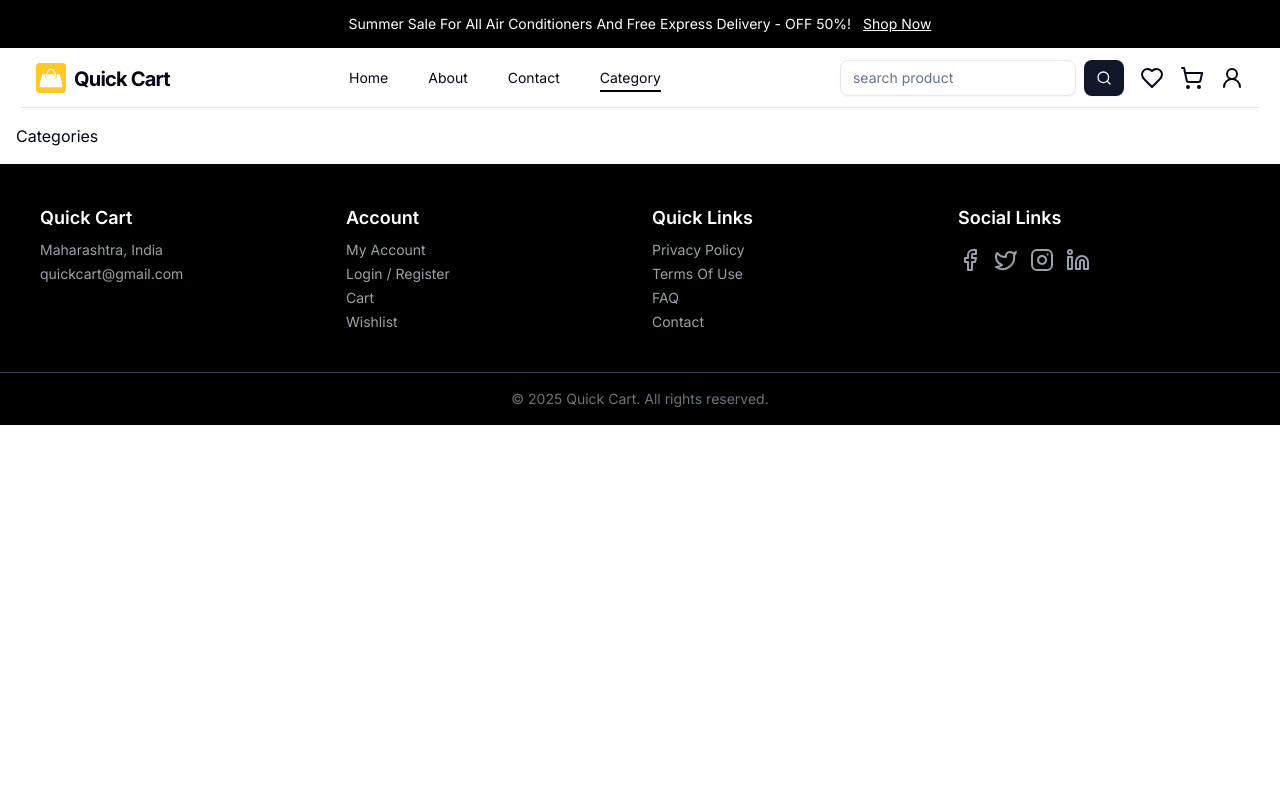
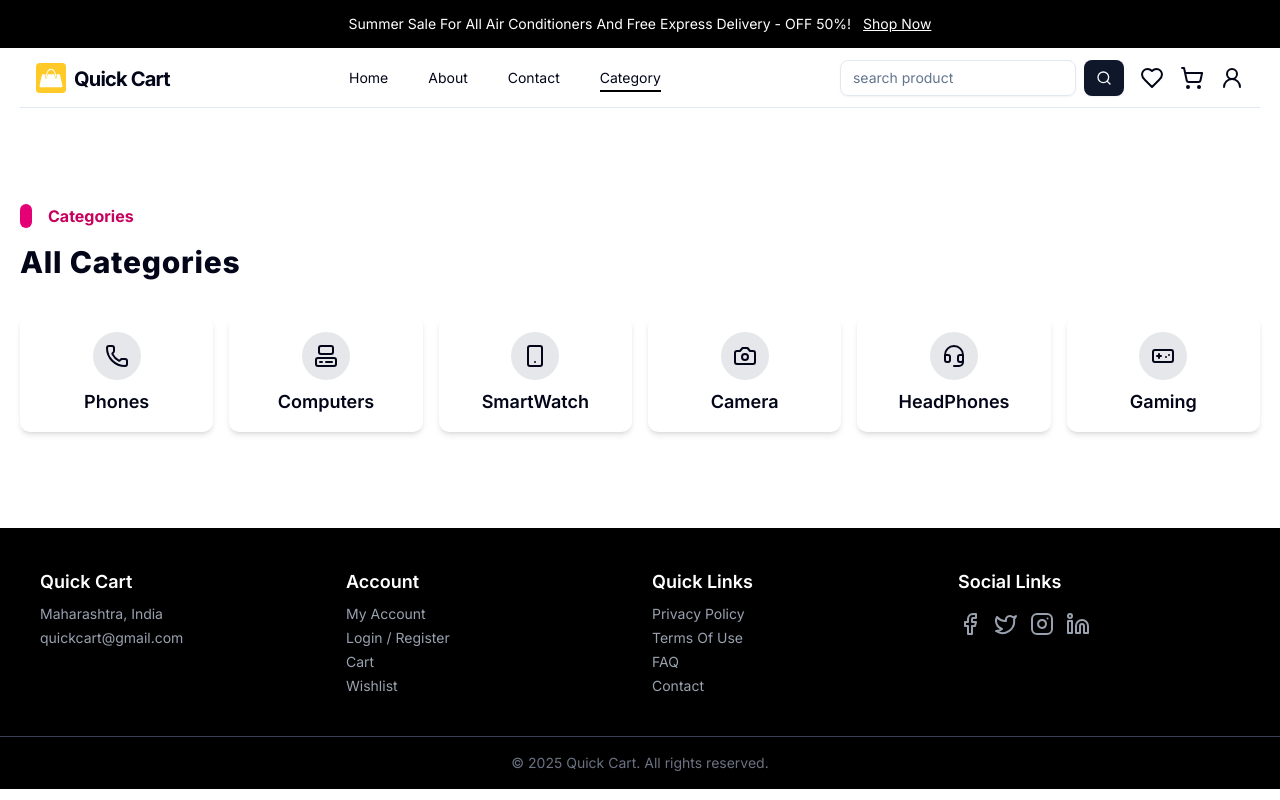
Before and after one commit to VivekkkGupta/QuickCart, a Next.js app: page /category in a window 1280 px wide. Built offline with nearby package versions, Linux system fonts and the light colour scheme; no server answers.

Commit message:
added some category page

```diff
--- a/app/category/page.jsx
+++ b/app/category/page.jsx
@@ -1,11 +1,74 @@
-import React from 'react'
+'use client'
+
+import { Button } from "@/components/ui/button";
+import { CameraIcon, Computer, Gamepad, Headset, Phone, Smartphone } from "lucide-react";
+import React from "react";
+
+const categories = [
+    {
+        categoryId: 1,
+        name: "Phones",
+        icon: <Phone/>,
+    },
+    {
+        categoryId: 2,
+        name: "Computers",
+        icon: <Computer/>,
+    },
+    {
+        categoryId: 3,
+        name: "SmartWatch",
+        icon: <Smartphone/>,
+    },
+    {
+        categoryId: 4,
+        name: "Camera",
+        icon: <CameraIcon/>,
+    },
+    {
+        categoryId: 5,
+        name: "HeadPhones",
+        icon: <Headset/>,
+    },
+    {
+        categoryId: 6,
+        name: "Gaming",
+        icon: <Gamepad/>,
+    },
+]
 
 function page() {
-    return (
-        <div>
-            Categories
+  return (
+    <div className="flex max-w-[1240px] mx-auto w-full  flex-col gap-5 py-20">
+      <div className="flex flex-col w-full">
+        <div className="flex text-pink-700 font-bold">
+          <span className="bg-pink-600 rounded-sm h-6 w-3"></span>
+          <span className="ml-4 capitalize"><h1>Categories</h1></span>
         </div>
-    )
+        <div className="flex items-center justify-between">
+          <h2 className="my-4 mb-4 font-extrabold tracking-wide text-900 text-3xl capitalize">
+            All Categories
+          </h2>
+          {/* <Button className={`capitalize px-8 cursor-pointer`}>View All</Button> */}
+        </div>
+      </div>
+        <div className="grid grid-cols-2  place-items-center md:grid-cols-3 lg:grid-cols-6 gap-4">
+            {
+                categories.map((category) => (
+                    <div key={category.categoryId}
+                    className="w-full  max-w-[200px] flex flex-col items-center justify-center gap-2 p-4 bg-white shadow-md rounded-lg hover:bg-gray-100 cursor-pointer"
+                    onClick={() => console.log(category.name)}
+                    >
+                        <div className="flex items-center justify-center bg-gray-200 rounded-full p-3">
+                            {category.icon}
+                        </div>
+                        <span className="text-lg font-semibold">{category.name}</span>
+                    </div>
+                ))
+            }
+        </div>
+    </div>
+  );
 }
 
-export default page
+export default page;
--- a/app/contact/page.jsx
+++ b/app/contact/page.jsx
@@ -13,7 +13,7 @@ function Page() {
   };
 
   return (
-    <div className="max-w-[1240px] mx-auto w-full flex flex-col lg:flex-row gap-10 py-20">
+    <div className="max-w-[1240px] mx-auto w-full flex flex-col lg:flex-row gap-10 py-40">
       {/* Contact Info */}
       <div className="shadow-md w-full lg:w-1/3 flex p-6 items-center justify-center bg-white rounded-lg">
         <div className="flex flex-col gap-5 w-full">
@@ -43,8 +43,8 @@ function Page() {
       </div>
 
       {/* Contact Form */}
-      <div className="w-full lg:w-2/3 shadow-md rounded-lg flex items-center justify-center  py-4">
-        <form onSubmit={handleFormSubmit} className="flex flex-col gap-4 relative w-full px-4 ">
+      <div className="w-full lg:w-2/3 shadow-md rounded-lg flex items-center justify-center py-4">
+        <form onSubmit={handleFormSubmit} className="flex flex-col gap-8 relative w-full px-4">
           <div className="flex gap-3 flex-col md:flex-row">
             <Input
               type="text"
@@ -66,8 +66,8 @@ function Page() {
             />
           </div>
           <Textarea
-            placeholder="Message"
-            rows="4"
+            placeholder="Message *"
+            rows="10"
             className="w-full p-3 border border-gray-300 rounded-md"
             required
           ></Textarea>
--- a/app/profile/page.jsx
+++ b/app/profile/page.jsx
@@ -1,11 +1,30 @@
 "use client";
 
+import { useState } from "react";
 import { Input } from "@/components/ui/input";
 import { Button } from "@/components/ui/button";
 import { Card, CardContent, CardHeader } from "@/components/ui/card";
 import { Label } from "@/components/ui/label";
 
 const page = () => {
+  const [formData, setFormData] = useState({
+    firstName: "",
+    lastName: "",
+    email: "",
+    address: "",
+    currentPassword: "",
+    newPassword: "",
+    confirmNewPassword: "",
+  });
+
+  const handleChange = (e) => {
+    const { name, value } = e.target;
+    setFormData((prev) => ({
+      ...prev,
+      [name]: value,
+    }));
+  };
+
   return (
     <div className="flex mx-auto max-w-[1240px]">
       {/* Sidebar */}
@@ -34,30 +53,79 @@ const page = () => {
             {/* Form Fields */}
             <div className="grid grid-cols-2 gap-6">
               <div>
-                <Label>First Name</Label>
-                <Input type="text" value="" placeholder="First name" className="bg-gray-100" />
+                <Label className={`mb-2`}>First Name</Label>
+                <Input
+                  type="text"
+                  name="firstName"
+                  value={formData.firstName}
+                  onChange={handleChange}
+                  placeholder="First name"
+                  className="bg-gray-100"
+                />
               </div>
               <div>
-                <Label>Last Name</Label>
-                <Input type="text" value="" placeholder="Last name" className="bg-gray-100" />
+                <Label className={`mb-2`}>Last Name</Label>
+                <Input
+                  type="text"
+                  name="lastName"
+                  value={formData.lastName}
+                  onChange={handleChange}
+                  placeholder="Last name"
+                  className="bg-gray-100"
+                />
               </div>
               <div>
-                <Label>Email</Label>
-                <Input type="email" value="" placeholder="Email" className="bg-gray-100" />
+                <Label className={`mb-2`}>Email</Label>
+                <Input
+                  type="email"
+                  name="email"
+                  value={formData.email}
+                  onChange={handleChange}
+                  placeholder="Email"
+                  className="bg-gray-100"
+                />
               </div>
               <div>
-                <Label>Address</Label>
-                <Input type="text" value="" placeholder="Address" className="bg-gray-100" />
+                <Label className={`mb-2`}>Address</Label>
+                <Input
+                  type="text"
+                  name="address"
+                  value={formData.address}
+                  onChange={handleChange}
+                  placeholder="Address"
+                  className="bg-gray-100"
+                />
               </div>
             </div>
 
             {/* Password Change Section */}
-            <div className="mt-6">
+            {/* <div className="mt-6">
               <h3 className="text-lg font-semibold">Password Changes</h3>
-              <Input type="password" placeholder="Current Password" className="mt-2" />
-              <Input type="password" placeholder="New Password" className="mt-2" />
-              <Input type="password" placeholder="Confirm New Password" className="mt-2" />
-            </div>
+              <Input
+                type="password"
+                name="currentPassword"
+                value={formData.currentPassword}
+                onChange={handleChange}
+                placeholder="Current Password"
+                className="mt-2"
+              />
+              <Input
+                type="password"
+                name="newPassword"
+                value={formData.newPassword}
+                onChange={handleChange}
+                placeholder="New Password"
+                className="mt-2"
+              />
+              <Input
+                type="password"
+                name="confirmNewPassword"
+                value={formData.confirmNewPassword}
+                onChange={handleChange}
+                placeholder="Confirm New Password"
+                className="mt-2"
+              />
+            </div> */}
 
             {/* Buttons */}
             <div className="flex items-center justify-end gap-4 mt-6">
```
